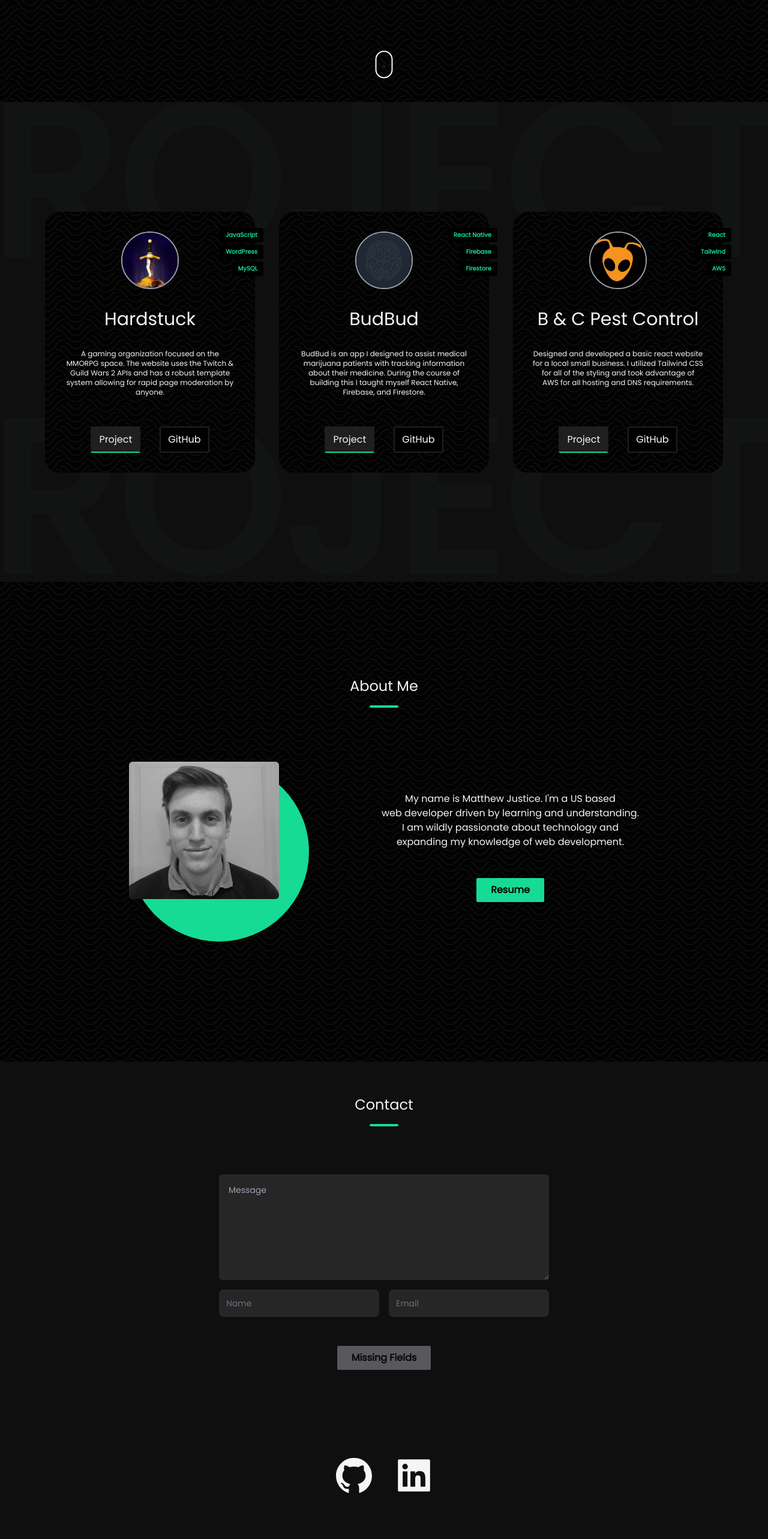
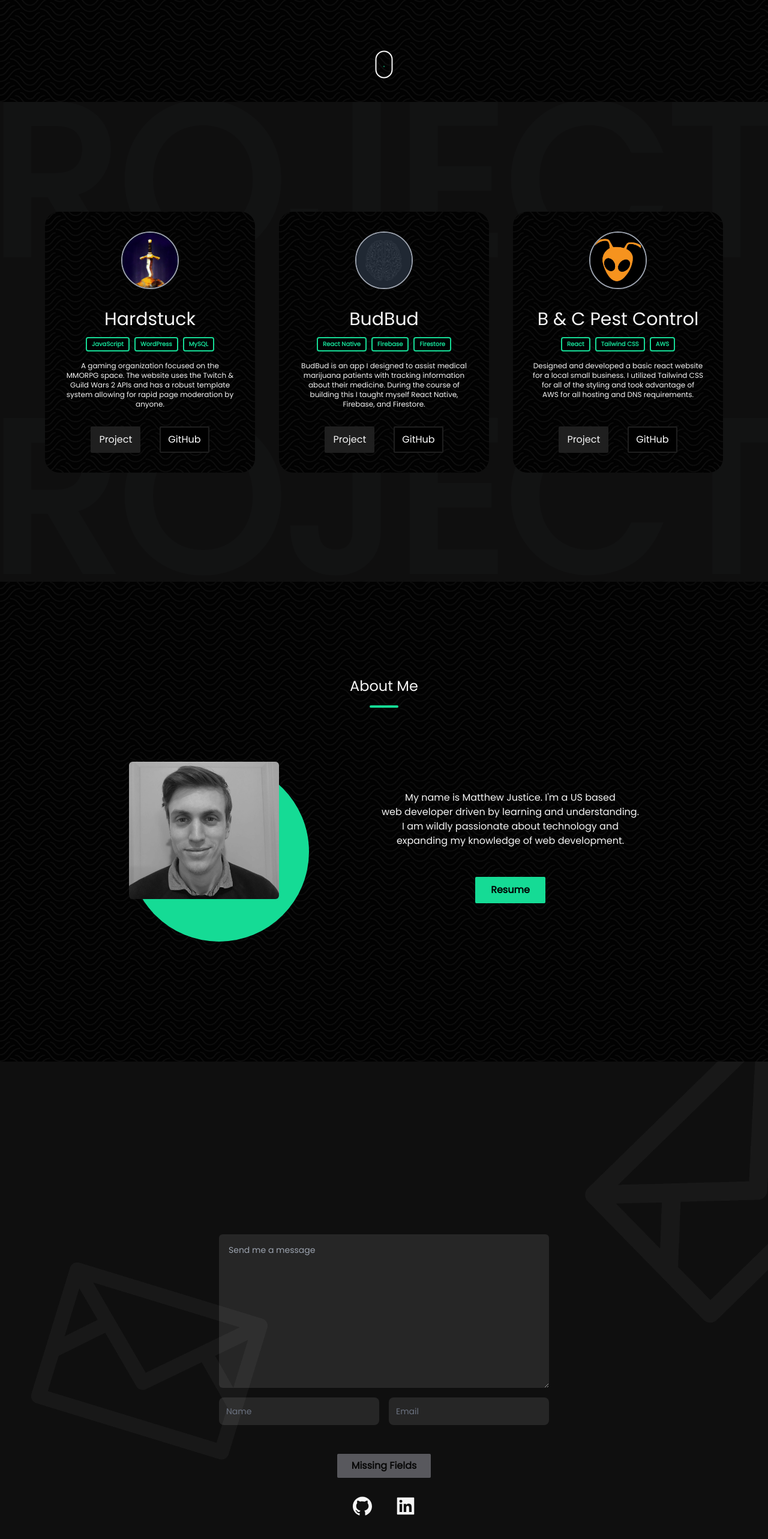
Before and after one commit to JusticeMatthew/nextportfolio, a Next.js app: page / in a window 1280 px wide. Shown: the part 630-3196 px from the top of the page at 60% size. Built offline with nearby package versions, Linux system fonts and the light colour scheme.

Commit message:
updated contact section and reformated cards once again

```diff
--- a/components/About.jsx
+++ b/components/About.jsx
@@ -36,7 +36,7 @@ const About = () => {
               href="https://docs.google.com/document/d/1-pl74vYx-sBlMQB3HYjuahthGufq4oMP7H0imVhgztI/edit?usp=sharing"
               target="_blank"
             >
-              <button className="bg-green text-black px-6 py-2 m-4 rounded-sm font-bold text-md hover:border-green hover:text-white hover:bg-black  hover:outline outline-green cursor-pointer">
+              <button className="bg-green text-black px-6 py-2 m-4 rounded-sm font-bold text-md border-green border-2 hover:text-white hover:bg-black cursor-pointer">
                 Resume
               </button>
             </a>
--- a/components/Contact.jsx
+++ b/components/Contact.jsx
@@ -58,23 +58,22 @@ const Contact = () => {
   return (
     <div
       id="contact"
-      className="w-full h-[100vh] flex justify-end items-center flex-col"
+      className="w-full h-[100vh] flex justify-center items-center flex-col"
     >
-      <h1 className="text-2xl mb-4 ">Contact</h1>
-      <div className="w-12 h-[4px] bg-green rounded mb-10 border-2 border-green" />
-      <div className="lg:w-[550px] md:w-1/2 w-3/4 h-80">
+      <div className="absolute w-full h-full bg-contact bg-cover opacity-[0.04]" />
+      <div className="lg:w-[550px] md:w-1/2 w-3/4 h-80 z-10 mt-72">
         <motion.form
           whileInView={{ opacity: [0, 1] }}
           transition={{ duration: 0.5 }}
           id="messageForm"
-          className="w-full mt-10 h-[300px]"
+          className="w-full"
           ref={form}
           autoComplete="nope"
         >
           <div className="grid grid-cols-1 gap-4 mb-4">
             <textarea
-              className="p-4 outline-none w-full rounded-md focus:ring-2 focus:ring-green bg-gray-100/10 h-44 placeholder:text-sm"
-              placeholder="Message"
+              className="p-4 outline-none w-full rounded-md focus:ring-2 focus:ring-green bg-gray-100/10 h-64 placeholder:text-sm"
+              placeholder="Send me a message"
               name="message"
               value={value.message}
               onChange={handleChange}
@@ -140,16 +139,16 @@ const Contact = () => {
           </div>
         </motion.form>
       </div>
-      <div className="md:mt-48 mt-40 block md:mb-20 mb-20">
+      <div className="mt-auto block mb-10 z-10">
         <a href="https://github.com/JusticeMatthew" target="_blank">
           <GithubFilled
-            style={{ fontSize: '60px' }}
+            style={{ fontSize: '2rem' }}
             className="mr-10 hover:text-green"
           />
         </a>
         <a href="https://www.linkedin.com/in/justicematthew/" target="_blank">
           <LinkedinFilled
-            style={{ fontSize: '60px' }}
+            style={{ fontSize: '2rem' }}
             className="hover:text-green"
           />
         </a>
--- a/components/Landing.jsx
+++ b/components/Landing.jsx
@@ -99,7 +99,7 @@ const Landing = () => {
           whileHover={{
             y: [0, -5, 0],
             transition: {
-              duration: 1,
+              duration: 0.7,
               repeat: Infinity,
             },
           }}
--- a/components/WorkCard.jsx
+++ b/components/WorkCard.jsx
@@ -18,18 +18,18 @@ const WorkCard = ({
           alt={alt}
           className="w-24 h-24 rounded-full border-2 border-gray-400 my-8"
         />
-        <h1 className="text-3xl mb-8">{name}</h1>
-        <p className="text-xs mx-8 mb-4 text-center">{description}</p>
-        <div className="flex justify-center items-end w-auto h-auto flex-col bottom absolute top-6 right-[-15px]">
+        <h1 className="text-3xl mb-3">{name}</h1>
+        <div className="flex justify-center items-center w-auto h-auto mb-4">
           {stack.map((tech, index) => (
             <div
               key={index}
-              className="flex justify-center items-center bg-black w-auto h-6 my-[2px] rounded border-2 border-black cursor-default"
+              className="flex justify-center items-center bg-black w-auto h-6 rounded border-2 border-green mx-1 cursor-default"
             >
               <p className="text-[10px] px-2 text-green font-bold">{tech}</p>
             </div>
           ))}
         </div>
+        <p className="text-xs mx-8 mb-4 text-center">{description}</p>
       </div>
       <div className="flex justify-center items-center mb-8">
         <a href={projectLink} target="_blank" className="w-full">
@@ -39,7 +39,7 @@ const WorkCard = ({
               transition: { duration: 0.1 },
             }}
             type="button"
-            className="bg-midGray inline-block text-md rounded-sm text-whitesmoke px-3 p-2 cursor-pointer mx-4 border-2 border-b-green border-midGray"
+            className="bg-midGray inline-block text-md rounded-sm text-whitesmoke px-3 p-2 cursor-pointer mx-4 border-2 border-midGray hover:text-green hover:border-b-green"
           >
             Project
           </motion.button>
@@ -51,7 +51,7 @@ const WorkCard = ({
               transition: { duration: 0.1 },
             }}
             type="button"
-            className="border-midGray bg-black border-2 inline-block text-md rounded-sm text-white px-3 p-2 cursor-pointer mx-4 hover:border-b-green"
+            className="border-midGray bg-black border-2 inline-block text-md rounded-sm text-white px-3 p-2 cursor-pointer mx-4 hover:border-b-green hover:text-green"
           >
             GitHub
           </motion.button>
--- a/data/projects.js
+++ b/data/projects.js
@@ -25,7 +25,7 @@ const projects = [
     description: `Designed and developed a basic react website for a local small business. I utilized Tailwind CSS for all of the styling and took advantage of AWS for all hosting and DNS requirements.`,
     github: 'https://github.com/JusticeMatthew/BCpestcontrol',
     projectLink: 'https://www.bandcpestcontrol.com/',
-    stack: ['React', 'Tailwind', 'AWS'],
+    stack: ['React', 'Tailwind CSS', 'AWS'],
   },
 ];
 
--- a/tailwind.config.js
+++ b/tailwind.config.js
@@ -12,6 +12,7 @@ module.exports = {
       },
       backgroundImage: {
         papyrus: "url('/papyrus-dark.webp')",
+        contact: "url('/ContactBG.png')",
       },
     },
   },
```
Also changed, not shown: public/ContactBG.png (added).
